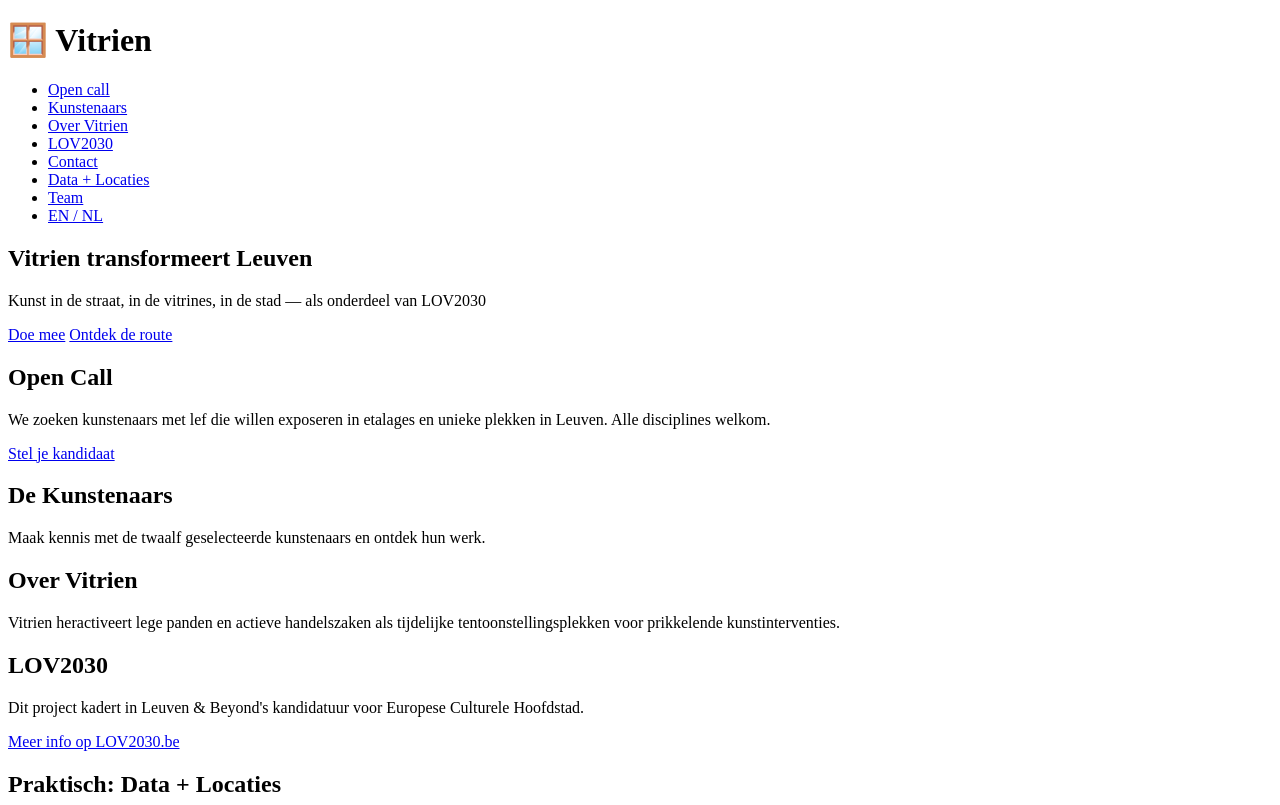
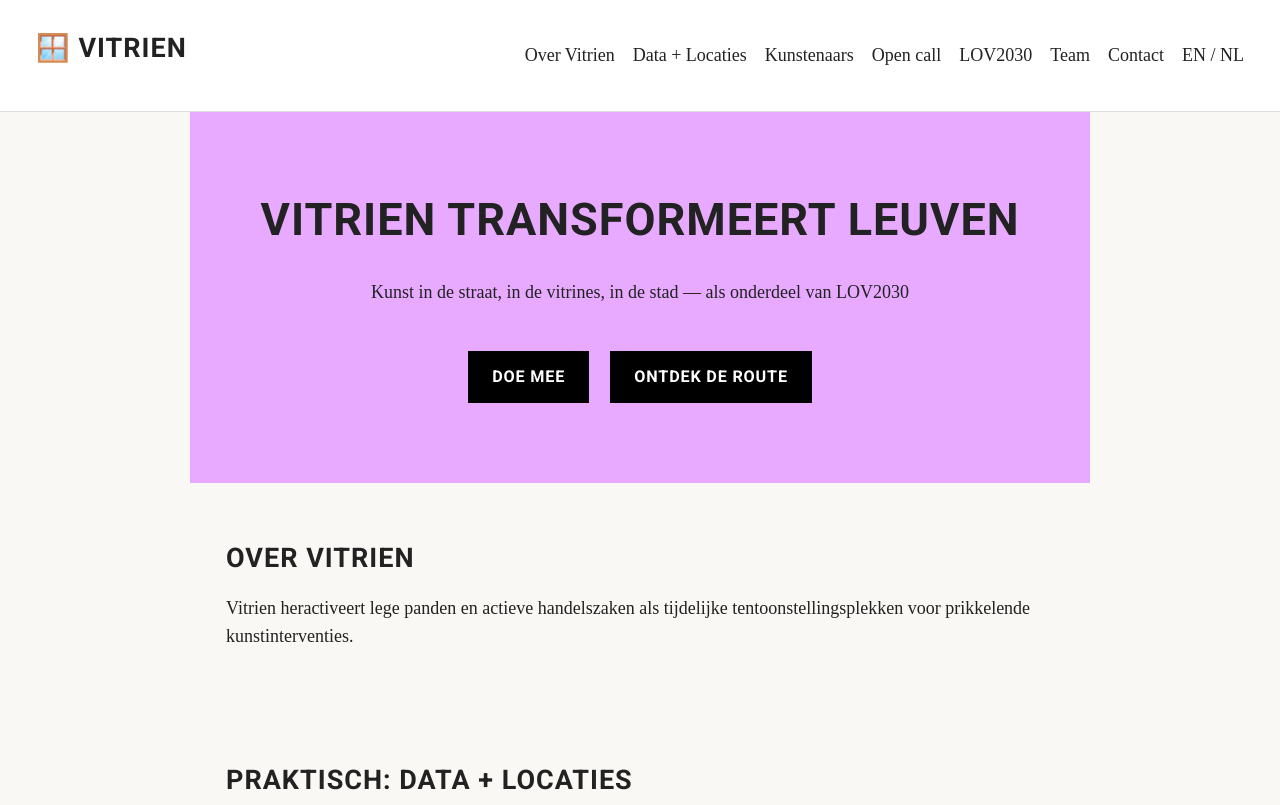
Before and after one commit to towami/vitrien_test, a plain HTML site: page index.html in a window 1280 px wide. Shown: the top 805 px of the page. Drawn offline with Linux system fonts and the light colour scheme; a web font is replaced by a local one.

Commit message:
Update index.html

```diff
--- a/index.html
+++ b/index.html
@@ -4,20 +4,131 @@
   <meta charset="UTF-8">
   <meta name="viewport" content="width=device-width, initial-scale=1.0">
   <title>Vitrien</title>
-  <link rel="stylesheet" href="styles.css">
+  <link rel="preconnect" href="https://fonts.googleapis.com">
+  <link rel="preconnect" href="https://fonts.gstatic.com" crossorigin>
+  <link href="https://fonts.googleapis.com/css2?family=IM+Fell+English&family=Roboto:wght@700&display=swap" rel="stylesheet">
+  <style>
+    * {
+      margin: 0;
+      padding: 0;
+      box-sizing: border-box;
+    }
+
+    body {
+      font-family: 'IM Fell English', serif;
+      background-color: #f9f8f4;
+      color: #222;
+      line-height: 1.6;
+      font-size: 18px;
+    }
+
+    h1, h2, h3 {
+      font-family: 'Roboto', sans-serif;
+      text-transform: uppercase;
+      letter-spacing: 1px;
+      margin-bottom: 0.5em;
+    }
+
+    a {
+      color: inherit;
+      text-decoration: none;
+    }
+
+    .site-header {
+      background: #fff;
+      padding: 1.5em 2em;
+      border-bottom: 1px solid #ddd;
+      display: flex;
+      justify-content: space-between;
+      align-items: center;
+    }
+
+    .logo {
+      font-size: 1.5em;
+      font-family: 'Roboto', sans-serif;
+    }
+
+    .main-nav ul {
+      list-style: none;
+      display: flex;
+      gap: 1em;
+      flex-wrap: wrap;
+    }
+
+    .main-nav li a {
+      font-size: 1em;
+      font-family: 'IM Fell English', serif;
+    }
+
+    .hero {
+      padding: 4em 2em;
+      text-align: center;
+      background: #e7aaff;
+    }
+
+    .hero h2 {
+      font-size: 2.5em;
+      margin-bottom: 0.5em;
+    }
+
+    .cta-buttons {
+      margin-top: 2em;
+    }
+
+    .button {
+      background: #000;
+      color: #fff;
+      padding: 0.8em 1.5em;
+      margin: 0.5em;
+      display: inline-block;
+      font-family: 'Roboto', sans-serif;
+      text-transform: uppercase;
+      font-size: 0.9em;
+      letter-spacing: 0.05em;
+      border: none;
+      cursor: pointer;
+      transition: background 0.3s;
+    }
+
+    .button:hover {
+      background: #333;
+    }
+
+    section {
+      padding: 3em 2em;
+      max-width: 900px;
+      margin: 0 auto;
+    }
+
+    section ul {
+      padding-left: 1em;
+      list-style: disc;
+    }
+
+    footer {
+      padding: 2em;
+      background: #f1f1f1;
+      text-align: center;
+      font-size: 0.9em;
+    }
+
+    footer a {
+      text-decoration: underline;
+    }
+  </style>
 </head>
 <body>
   <header class="site-header">
     <h1 class="logo">🪟 Vitrien</h1>
     <nav class="main-nav">
       <ul>
+        <li><a href="#over">Over Vitrien</a></li>
+        <li><a href="#info">Data + Locaties</a></li>
+        <li><a href="#kunstenaars">Kunstenaars</a></li>
         <li><a href="#open-call">Open call</a></li>
-        <li><a href="#kunstenaars">Kunstenaars</a></li>
-        <li><a href="#over">Over Vitrien</a></li>
         <li><a href="#lov">LOV2030</a></li>
+        <li><a href="#team">Team</a></li>
         <li><a href="#contact">Contact</a></li>
-        <li><a href="#info">Data + Locaties</a></li>
-        <li><a href="#team">Team</a></li>
         <li><a href="#taal">EN / NL</a></li>
       </ul>
     </nav>
@@ -32,26 +143,9 @@
     </div>
   </section>
 
-  <section id="open-call" class="highlight">
-    <h2>Open Call</h2>
-    <p>We zoeken kunstenaars met lef die willen exposeren in etalages en unieke plekken in Leuven. Alle disciplines welkom.</p>
-    <a href="#" class="button">Stel je kandidaat</a>
-  </section>
-
-  <section id="kunstenaars">
-    <h2>De Kunstenaars</h2>
-    <p>Maak kennis met de twaalf geselecteerde kunstenaars en ontdek hun werk.</p>
-  </section>
-
   <section id="over">
     <h2>Over Vitrien</h2>
     <p>Vitrien heractiveert lege panden en actieve handelszaken als tijdelijke tentoonstellingsplekken voor prikkelende kunstinterventies.</p>
-  </section>
-
-  <section id="lov">
-    <h2>LOV2030</h2>
-    <p>Dit project kadert in Leuven & Beyond's kandidatuur voor Europese Culturele Hoofdstad.</p>
-    <a href="https://www.lov2030.be" target="_blank">Meer info op LOV2030.be</a>
   </section>
 
   <section id="info">
@@ -63,9 +157,25 @@
       <li>Bondgenotenlaan 66 – Kledingzaak ABC</li>
       <li>30CC Inkomhal</li>
       <li>Leuven Station – Busstation ingang</li>
-      <!-- etc -->
     </ul>
     <a href="#" class="button">Google Maps Route</a>
+  </section>
+
+  <section id="kunstenaars">
+    <h2>De Kunstenaars</h2>
+    <p>Maak kennis met de twaalf geselecteerde kunstenaars en ontdek hun werk.</p>
+  </section>
+
+  <section id="open-call" class="highlight">
+    <h2>Open Call</h2>
+    <p>We zoeken kunstenaars met lef die willen exposeren in etalages en unieke plekken in Leuven. Alle disciplines welkom.</p>
+    <a href="#" class="button">Stel je kandidaat</a>
+  </section>
+
+  <section id="lov">
+    <h2>LOV2030</h2>
+    <p>Dit project kadert in Leuven & Beyond's kandidatuur voor Europese Culturele Hoofdstad.</p>
+    <a href="https://www.lov2030.be" target="_blank">Meer info op LOV2030.be</a>
   </section>
 
   <section id="team">
```
